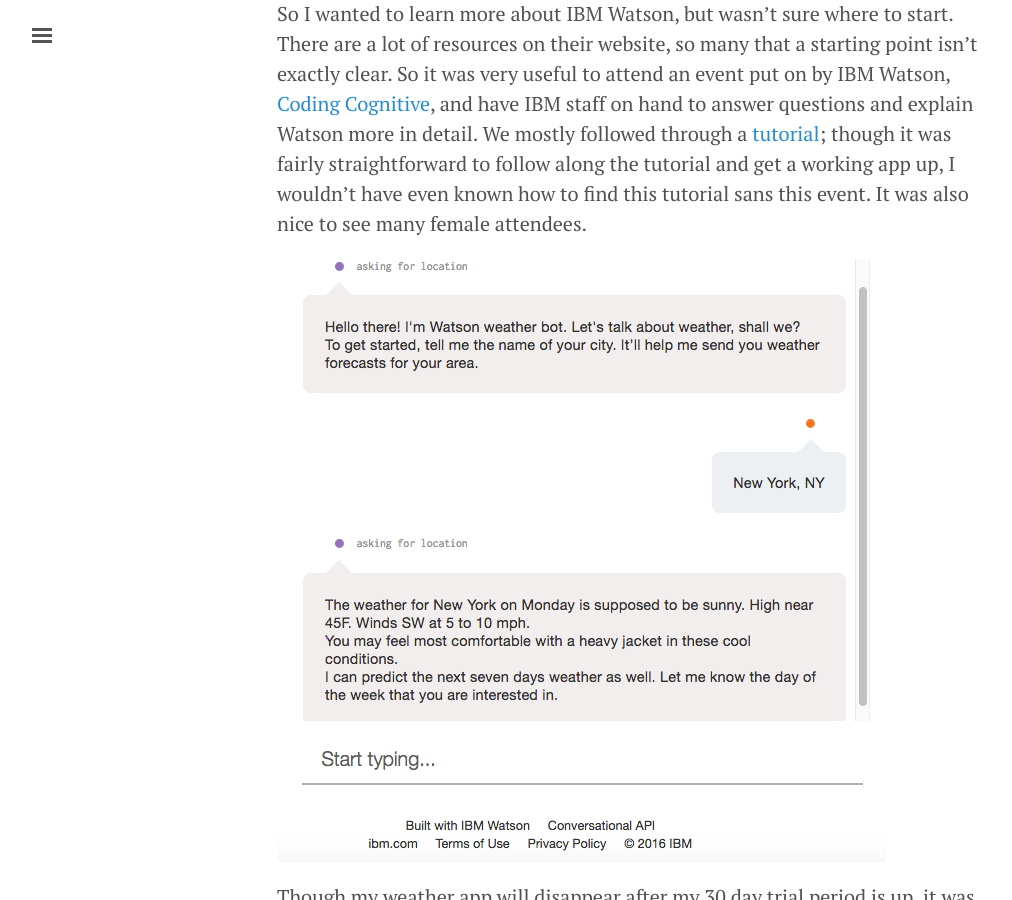
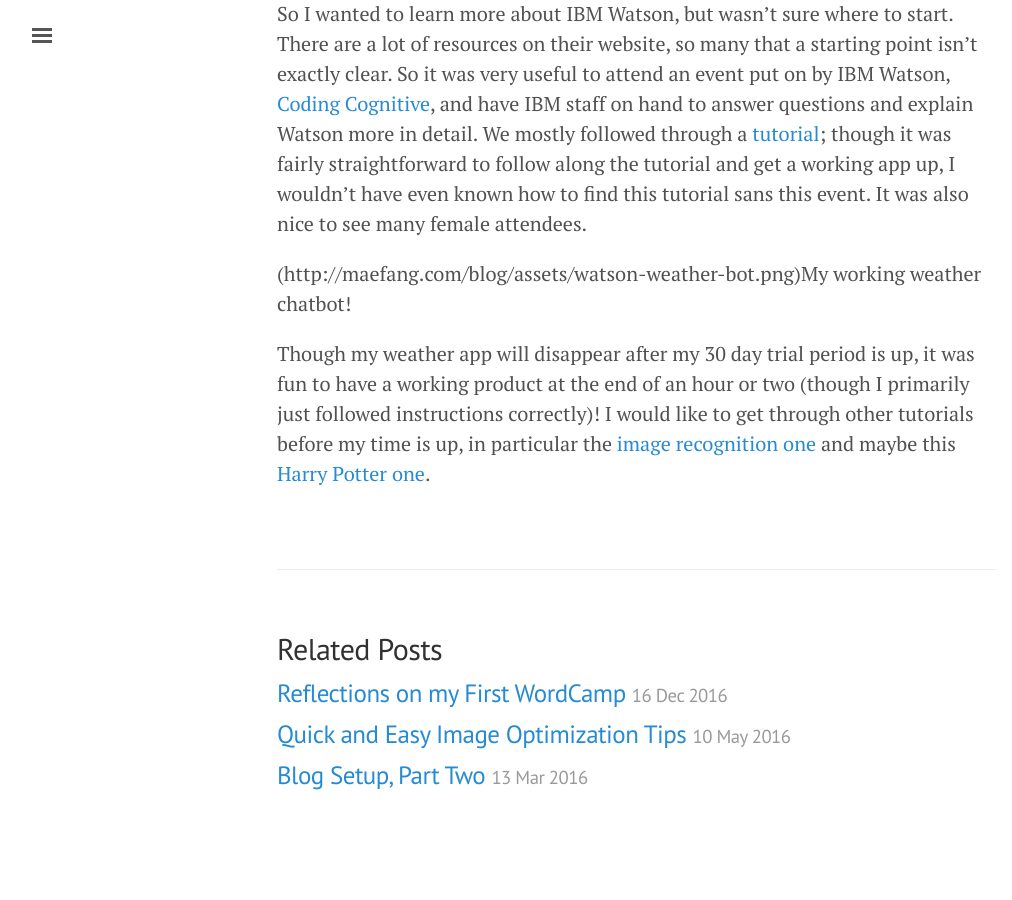
Before and after one commit to mmmfang/blog, a Jekyll site: the page built from _posts/2017-2-6-ibm-watson.md, in a window 1280 px wide and 900 px high, scrolled down 603 px. Shown: the whole window, without its empty margins (3-1015 px from the left). Built offline with Jekyll 4.4.1, drawn with Linux system fonts in a browser that asks for light colours; after the commit the page ends 1455 px from its top, so only the background shows below that.

Commit message:
adding caption

```diff
--- a/_posts/2017-2-6-ibm-watson.md
+++ b/_posts/2017-2-6-ibm-watson.md
@@ -9,6 +9,6 @@ Also I still am a little concerned with the rising use of artificial intelligenc
 
 So I wanted to learn more about IBM Watson, but wasn’t sure where to start. There are a lot of resources on their website, so many that a starting point isn’t exactly clear. So it was very useful to attend an event put on by IBM Watson, [Coding Cognitive](http://www.acehotel.com/about/coding-cognitive), and have IBM staff on hand to answer questions and explain Watson more in detail. We mostly followed through a [tutorial](https://github.com/watson-developer-cloud/text-bot); though it was fairly straightforward to follow along the tutorial and get a working app up, I wouldn’t have even known how to find this tutorial sans this event. It was also nice to see many female attendees.
 
-![My working weather chatbot!]({{site.url}}/blog/assets/watson-weather-bot.png)
+({{site.url}}/blog/assets/watson-weather-bot.png)My working weather chatbot!
 
 Though my weather app will disappear after my 30 day trial period is up, it was fun to have a working product at the end of an hour or two (though I primarily just followed instructions correctly)! I would like to get through other tutorials before my time is up, in particular the [image recognition one](https://www.ibm.com/us-en/marketplace/learning-lab/use-cases/use-deep-learning-to-analyze-images) and maybe this [Harry Potter one](https://www.ibm.com/us-en/marketplace/learning-lab/use-cases/build-harry-potter-sorting-hat).
```
